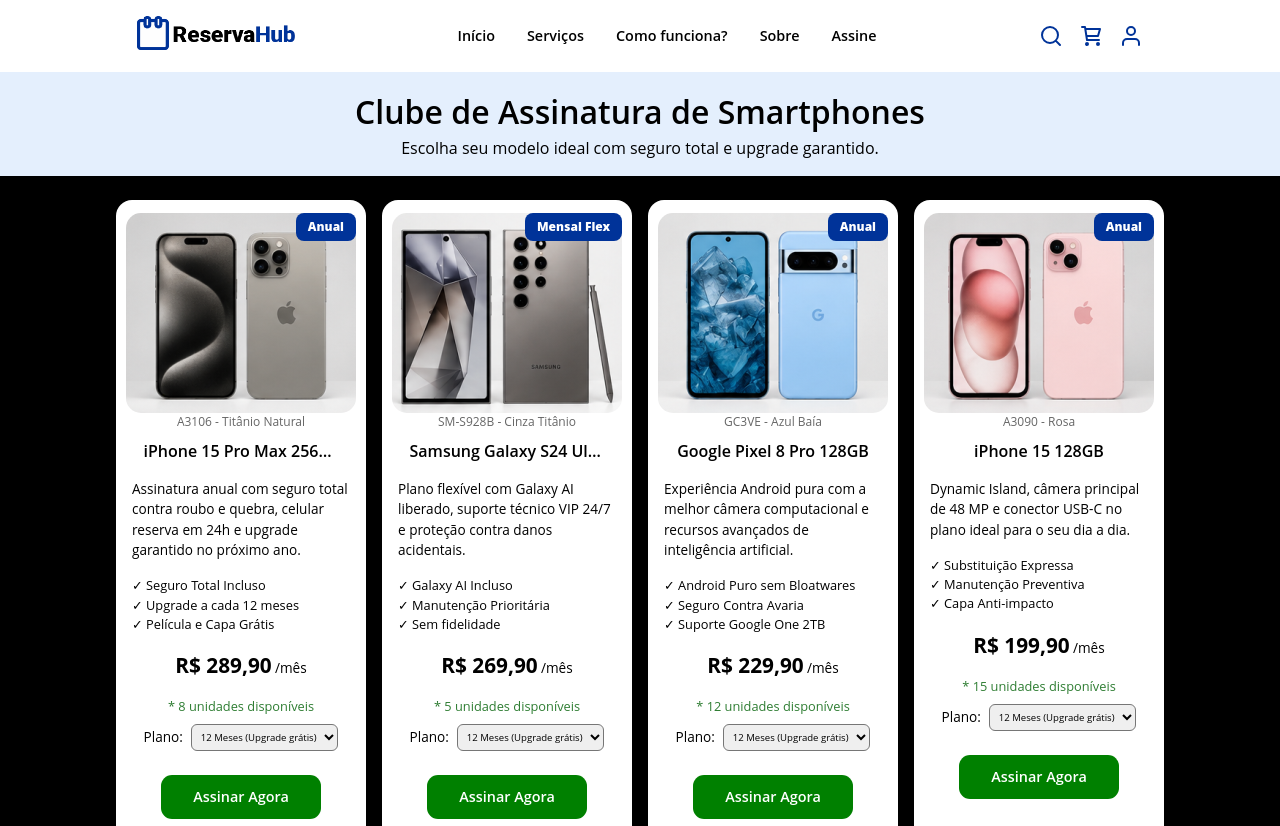
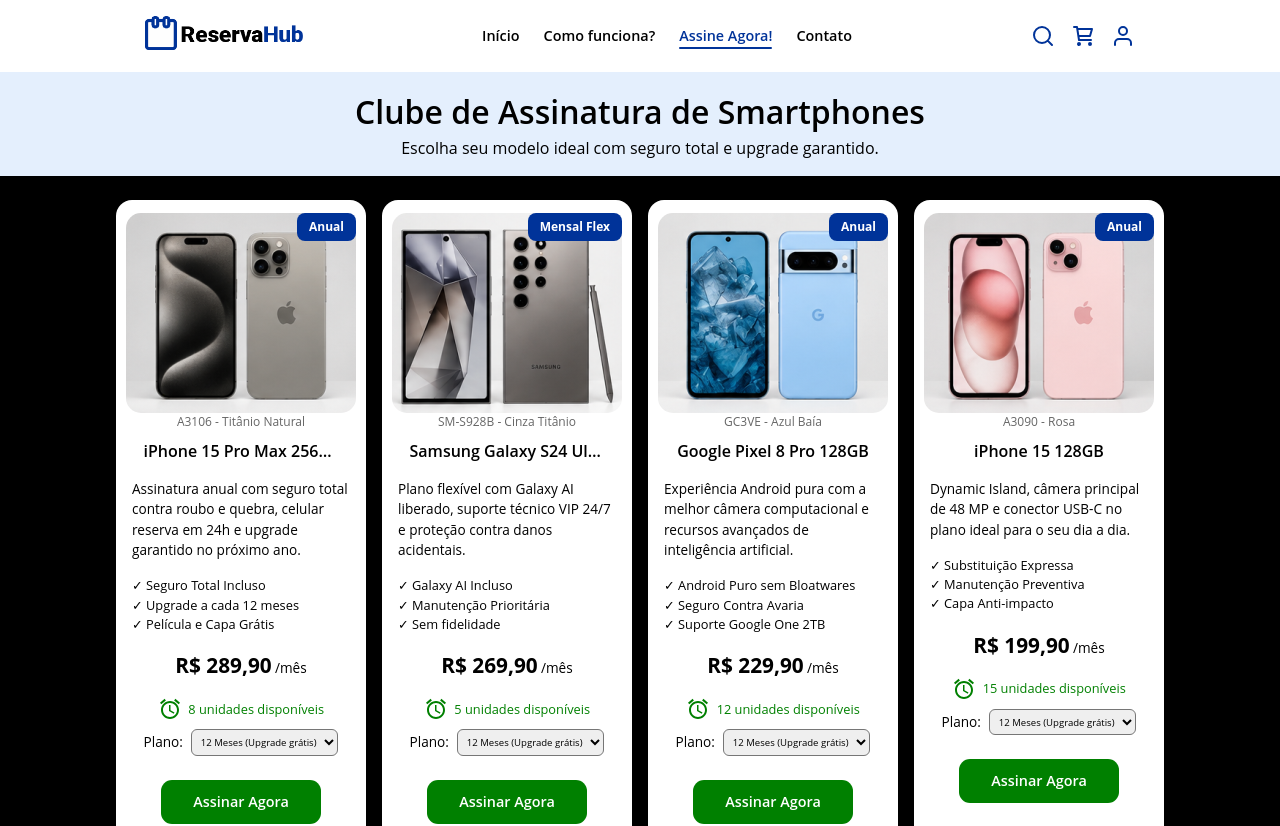
Before and after one commit to Eds-FrontEnd/reservahub-frontend, a React (Vite) app: page /smartphones in a window 1280 px wide. Shown: the top 826 px of the page. Built offline with nearby package versions, Linux system fonts and the light colour scheme.

Commit message:
refactor: ajusta estilização de Produtos

```diff
--- a/src/components/Menu/MenuStyle.css
+++ b/src/components/Menu/MenuStyle.css
@@ -6,7 +6,7 @@
   display: flex;
   align-items: center;
   justify-content: center;
-  gap: 2rem;
+  gap: 1.5rem;
   margin: 0;
   padding: 0;
   list-style: none;
--- a/src/components/Menu/index.tsx
+++ b/src/components/Menu/index.tsx
@@ -1,5 +1,5 @@
 import { useState } from "react";
-import { Link } from "react-router-dom";
+import { NavLink } from "react-router-dom";
 
 import "./MenuStyle.css";
 
@@ -13,10 +13,9 @@ interface MenuItem {
 
 const menuItems: MenuItem[] = [
   { href: "/", label: "Início" },
-  { href: "/servicos", label: "Serviços" },
   { href: "/como-funciona", label: "Como funciona?" },
-  { href: "/sobre", label: "Sobre" },
-  { href: "/assine", label: "Assine" },
+  { href: "/smartphones", label: "Assine Agora!" },
+  { href: "/contato", label: "Contato" },
 ];
 
 const Menu = () => {
@@ -58,9 +57,14 @@ const Menu = () => {
       >
         {menuItems.map(({ href, label }) => (
           <li className="menu__item" key={href}>
-            <Link className="menu__link" to={href} onClick={closeMenu}>
+            <NavLink
+              className="menu__link"
+              to={href}
+              end={href === "/"}
+              onClick={closeMenu}
+            >
               {label}
-            </Link>
+            </NavLink>
           </li>
         ))}
       </ul>
--- a/src/components/Product/ProductStyle.css
+++ b/src/components/Product/ProductStyle.css
@@ -50,7 +50,7 @@
   padding: 0.3rem 0.75rem;
   border-radius: 0.5rem;
   font-size: 0.75rem;
-  font-weight: 800;
+  font-weight: 700;
   color: var(--color-white);
   background-color: var(--color-primary);
   position: absolute;
@@ -116,15 +116,18 @@
 
 /* Modificadores de Status */
 .phone-card__stock--in {
-  color: var(--color-success, #2e7d32);
+  color: var(--color-secondary);
   font-size: 0.8rem;
   text-align: center;
   margin: 0.5rem 0;
-  display: block;
+  display: flex;
+  justify-content: center;
+  align-items: center;
+  gap: 0.4rem;
 }
 
 .phone-card__stock--out {
-  color: var(--color-error, #d32f2f);
+  color: var(--color-red);
   font-size: 0.8rem;
   text-align: center;
   margin: 0.5rem 0;
@@ -176,3 +179,58 @@
   opacity: 0.6;
   cursor: not-allowed;
 }
+
+/* ProductStyle.css */
+
+/* Define os quadros da animação de despertador */
+@keyframes shakeAlarm3x {
+  /* --- 1ª Balançada --- */
+  0% {
+    transform: rotate(0deg);
+  }
+  3% {
+    transform: rotate(15deg);
+  }
+  6% {
+    transform: rotate(-15deg);
+  }
+
+  /* --- 2ª Balançada --- */
+  9% {
+    transform: rotate(15deg);
+  }
+  12% {
+    transform: rotate(-15deg);
+  }
+
+  /* --- 3ª Balançada --- */
+  15% {
+    transform: rotate(10deg);
+  }
+  18% {
+    transform: rotate(-15deg);
+  }
+  21% {
+    transform: rotate(0deg);
+  }
+
+  /* --- Pausa (22% até 100%) --- */
+  100% {
+    transform: rotate(0deg);
+  }
+}
+
+.animated-alarm-icon {
+  display: inline-block;
+  vertical-align: middle;
+  transform-origin: bottom center;
+}
+
+.phone-card:hover {
+  transform: translateY(-8px);
+}
+
+/* Aplica a animação com ciclo total de 2 segundos */
+.phone-card:hover .animated-alarm-icon {
+  animation: shakeAlarm3x 2s ease-in-out infinite;
+}
--- a/src/components/Product/index.tsx
+++ b/src/components/Product/index.tsx
@@ -1,8 +1,12 @@
 import React, { useState, useCallback, useId, memo } from "react";
+import "./ProductStyle.css";
 
-import "./ProductStyle.css";
+import ReportGmailerrorredIcon from "@mui/icons-material/ReportGmailerrorred";
+import AccessAlarmIcon from "@mui/icons-material/AccessAlarm";
+
 import { Button } from "../Button";
 import Modal from "../Modal";
+
 import { useAuth } from "../../contexts/AutContext";
 
 export interface SmartphoneSubscriptionItem {
@@ -137,7 +141,8 @@ export const ProductCard: React.FC<ProductCardProps> = memo(
               </span>
             ) : (
               <span className="phone-card__stock--in">
-                * {item.stock} unidades disponíveis
+                <AccessAlarmIcon className="animated-alarm-icon" /> {item.stock}{" "}
+                unidades disponíveis
               </span>
             )}
           </div>
@@ -183,6 +188,19 @@ export const ProductCard: React.FC<ProductCardProps> = memo(
           closeUrl="/login"
           onClose={handleCloseModal}
         />
+
+        <Modal
+          open={isAuthModalOpen}
+          title="Quaaaaaase!"
+          message="É preciso fazer login ou cadastrar uma conta para realizar a assinatura."
+          redirectUrl="/login"
+          redirectDelay={3000}
+          icon={<ReportGmailerrorredIcon />}
+          iconColor="var(--color-secondary)"
+          titleColor="var(--color-secondary)"
+          buttonUrl="/login"
+          closeUrl="/login"
+        />
       </>
     );
   },
```
